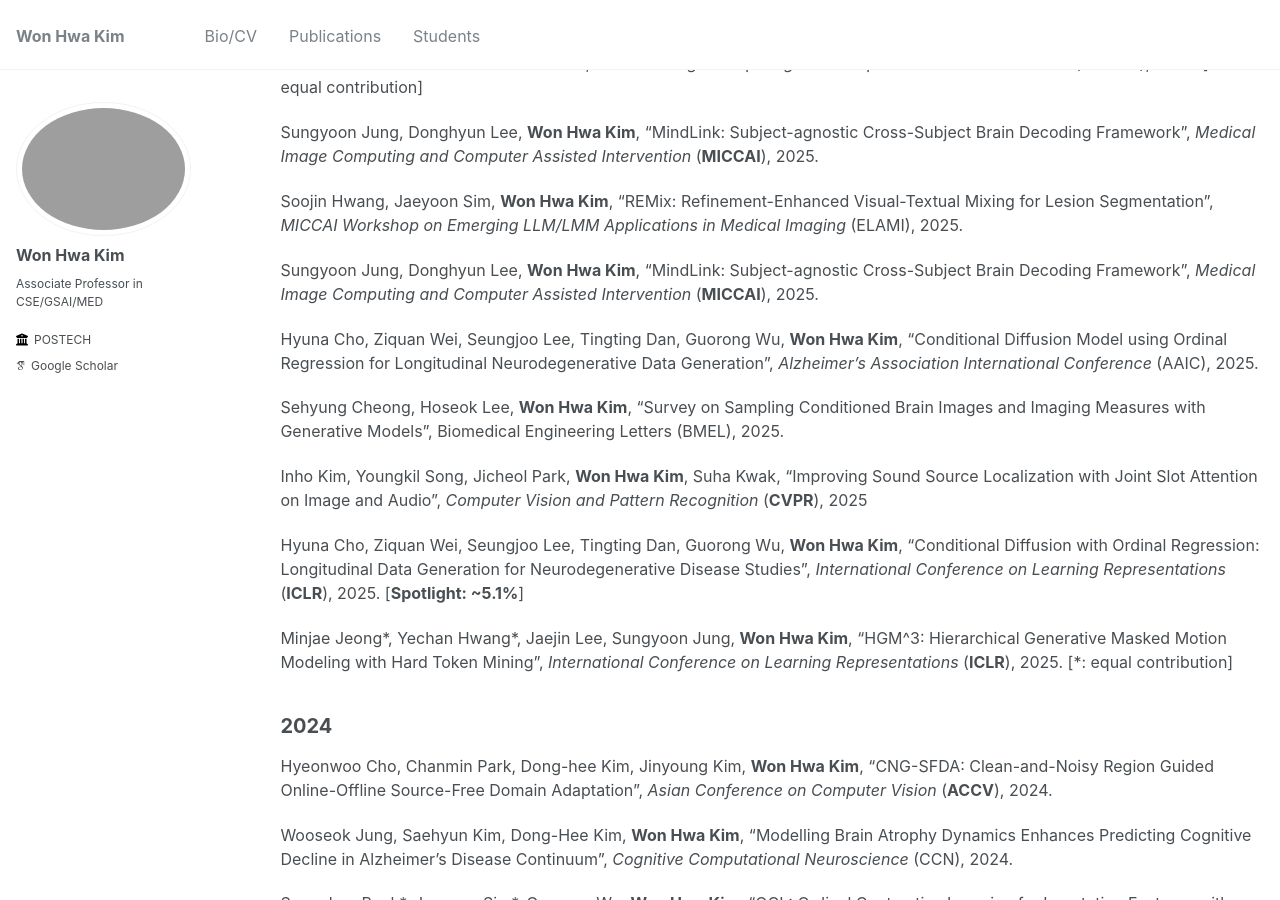
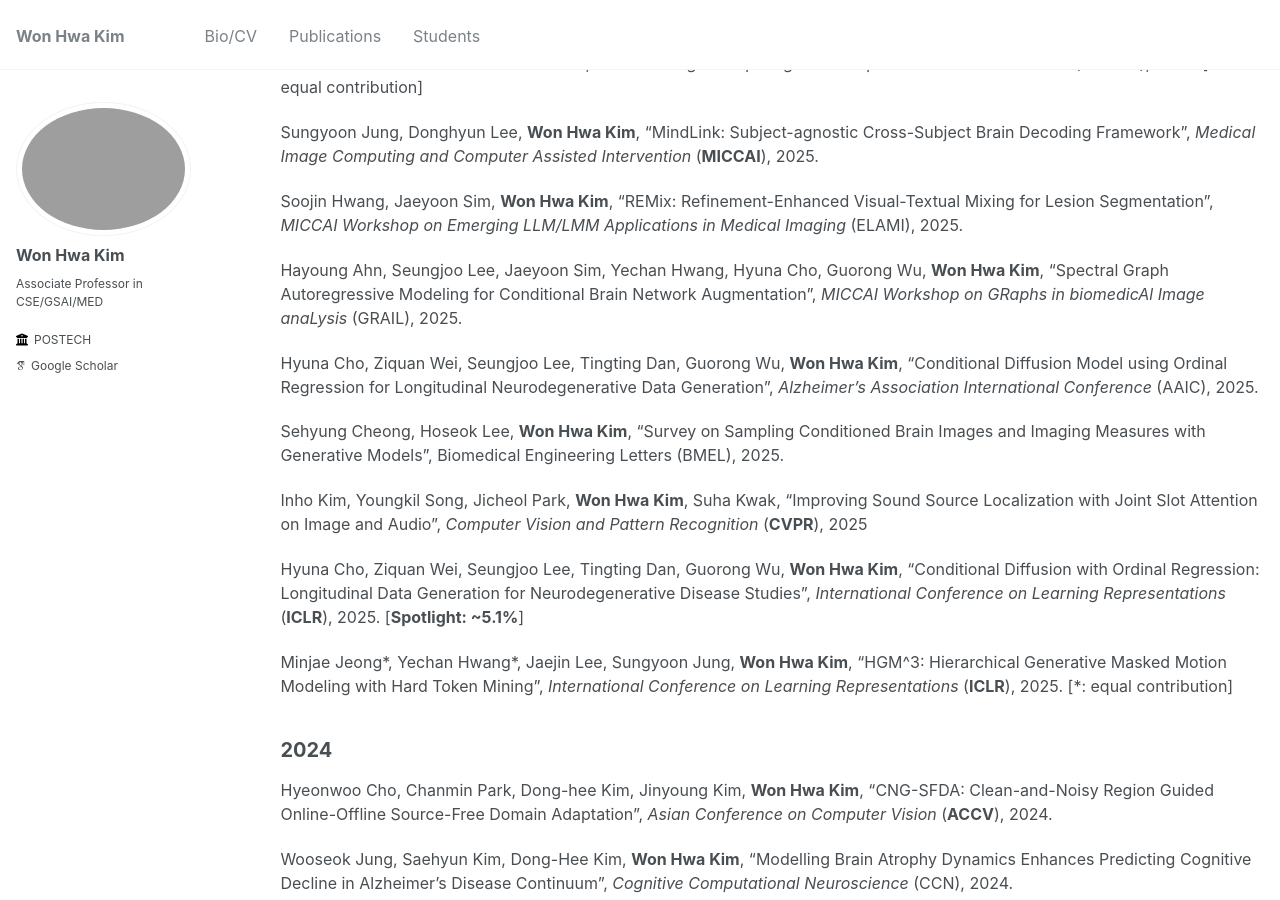
Before and after one commit to wwplato/wwplato.github.io, a Jekyll site: the page built from _pages/publications.md, in a window 1280 px wide and 900 px high, scrolled down 434 px. Built offline with Jekyll 4.4.1, drawn with Linux system fonts in a browser that asks for light colours; some web fonts are replaced.

Commit message:
Update publications.md

```diff
--- a/_pages/publications.md
+++ b/_pages/publications.md
@@ -20,7 +20,7 @@ Sungyoon Jung, Donghyun Lee, **Won Hwa Kim**, "MindLink: Subject-agnostic Cross-
 
 Soojin Hwang, Jaeyoon Sim, **Won Hwa Kim**, "REMix: Refinement-Enhanced Visual-Textual Mixing for Lesion Segmentation", *MICCAI Workshop on Emerging LLM/LMM Applications in Medical Imaging* (ELAMI), 2025.
 
-Sungyoon Jung, Donghyun Lee, **Won Hwa Kim**, "MindLink: Subject-agnostic Cross-Subject Brain Decoding Framework", *Medical Image Computing and Computer Assisted Intervention* (**MICCAI**), 2025.
+Hayoung Ahn, Seungjoo Lee, Jaeyoon Sim, Yechan Hwang, Hyuna Cho, Guorong Wu, **Won Hwa Kim**, "Spectral Graph Autoregressive Modeling for Conditional Brain Network Augmentation", *MICCAI Workshop on GRaphs in biomedicAl Image anaLysis* (GRAIL), 2025.
 
 Hyuna Cho, Ziquan Wei, Seungjoo Lee, Tingting Dan, Guorong Wu, **Won Hwa Kim**, "Conditional Diffusion Model using Ordinal Regression for Longitudinal Neurodegenerative Data Generation", *Alzheimer’s Association International Conference* (AAIC), 2025.
 
```
